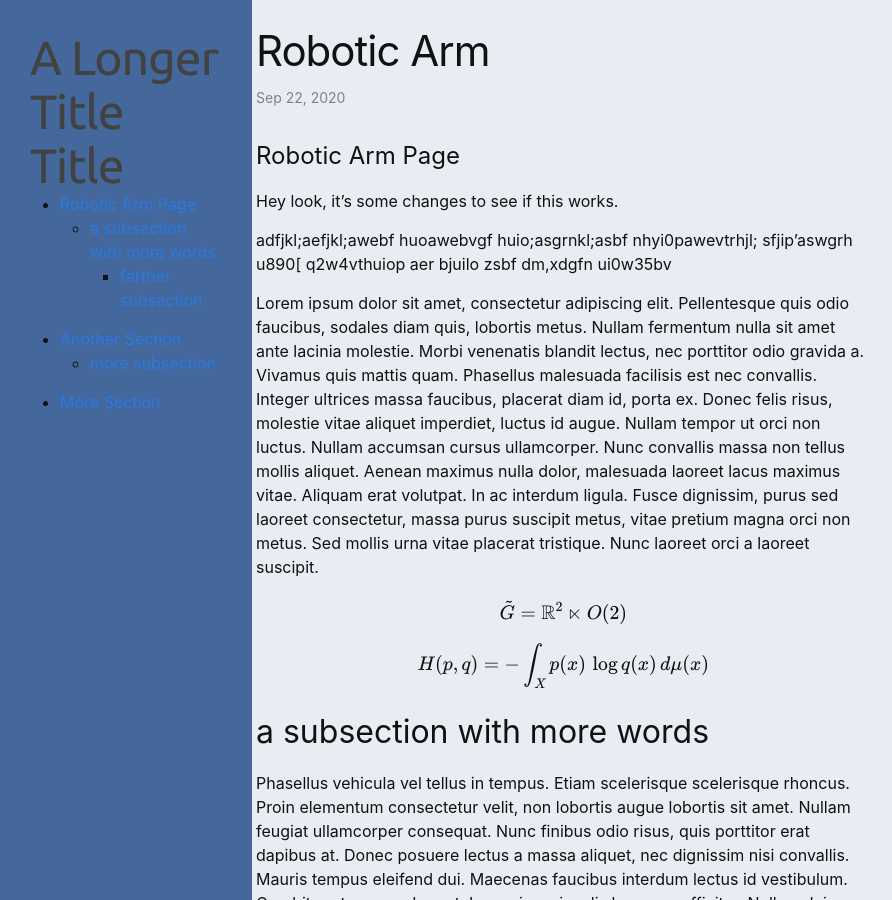
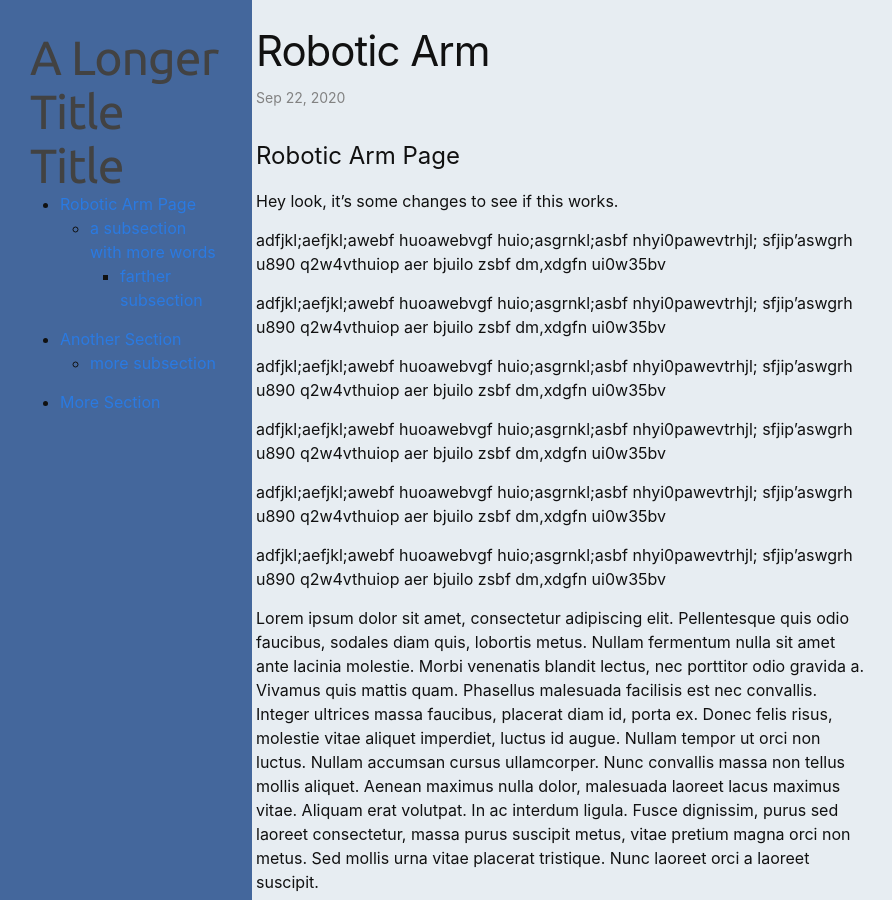
Before and after one commit to awkinley/IQP-Project-Website, a Jekyll site: the page built from _posts/2020-09-22-Robotic-Arm.markdown, in a window 1280 px wide and 900 px high. Shown: the whole window, without its empty margins (0-892 px from the left). Built offline with Jekyll 4.4.1, drawn with Linux system fonts in a browser that asks for light colours; formulas are drawn with MathJax 3.

Commit message:
more tests

```diff
--- a/_posts/2020-09-22-Robotic-Arm.markdown
+++ b/_posts/2020-09-22-Robotic-Arm.markdown
@@ -12,7 +12,22 @@
 
 Hey look, it's some changes to see if this works.
 
-adfjkl;aefjkl;awebf huoawebvgf huio;asgrnkl;asbf nhyi0pawevtrhjl; sfjip'aswgrh u890[ q2w4vthuiop aer bjuilo zsbf dm,xdgfn ui0w35bv
+adfjkl;aefjkl;awebf huoawebvgf huio;asgrnkl;asbf nhyi0pawevtrhjl; sfjip'aswgrh u890 q2w4vthuiop aer bjuilo zsbf dm,xdgfn ui0w35bv
+
+adfjkl;aefjkl;awebf huoawebvgf huio;asgrnkl;asbf nhyi0pawevtrhjl; sfjip'aswgrh u890 q2w4vthuiop aer bjuilo zsbf dm,xdgfn ui0w35bv
+
+adfjkl;aefjkl;awebf huoawebvgf huio;asgrnkl;asbf nhyi0pawevtrhjl; sfjip'aswgrh u890 q2w4vthuiop aer bjuilo zsbf dm,xdgfn ui0w35bv
+
+
+adfjkl;aefjkl;awebf huoawebvgf huio;asgrnkl;asbf nhyi0pawevtrhjl; sfjip'aswgrh u890 q2w4vthuiop aer bjuilo zsbf dm,xdgfn ui0w35bv
+
+
+adfjkl;aefjkl;awebf huoawebvgf huio;asgrnkl;asbf nhyi0pawevtrhjl; sfjip'aswgrh u890 q2w4vthuiop aer bjuilo zsbf dm,xdgfn ui0w35bv
+
+
+adfjkl;aefjkl;awebf huoawebvgf huio;asgrnkl;asbf nhyi0pawevtrhjl; sfjip'aswgrh u890 q2w4vthuiop aer bjuilo zsbf dm,xdgfn ui0w35bv
+
+
 
 Lorem ipsum dolor sit amet, consectetur adipiscing elit. Pellentesque quis odio faucibus, sodales diam quis, lobortis metus. Nullam fermentum nulla sit amet ante lacinia molestie. Morbi venenatis blandit lectus, nec porttitor odio gravida a. Vivamus quis mattis quam. Phasellus malesuada facilisis est nec convallis. Integer ultrices massa faucibus, placerat diam id, porta ex. Donec felis risus, molestie vitae aliquet imperdiet, luctus id augue. Nullam tempor ut orci non luctus. Nullam accumsan cursus ullamcorper. Nunc convallis massa non tellus mollis aliquet. Aenean maximus nulla dolor, malesuada laoreet lacus maximus vitae. Aliquam erat volutpat. In ac interdum ligula. Fusce dignissim, purus sed laoreet consectetur, massa purus suscipit metus, vitae pretium magna orci non metus. Sed mollis urna vitae placerat tristique. Nunc laoreet orci a laoreet suscipit.
 
```
